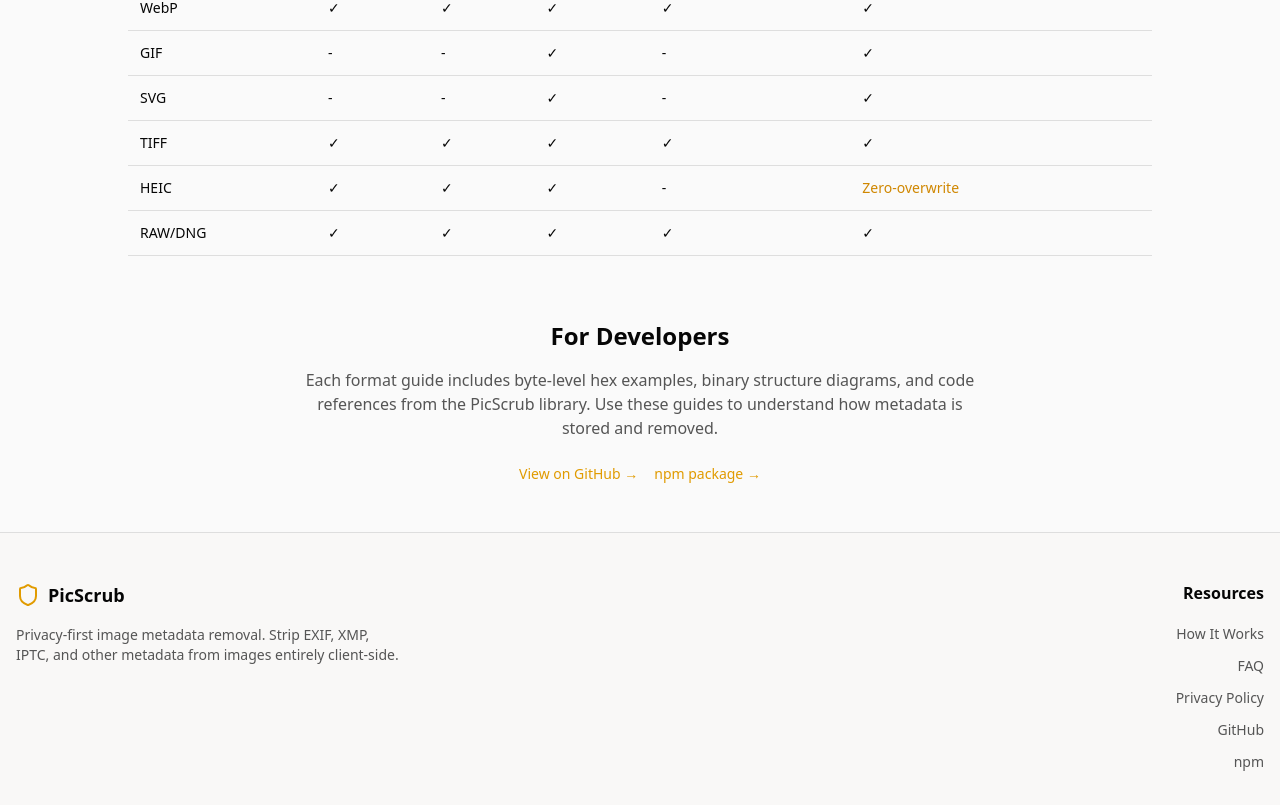
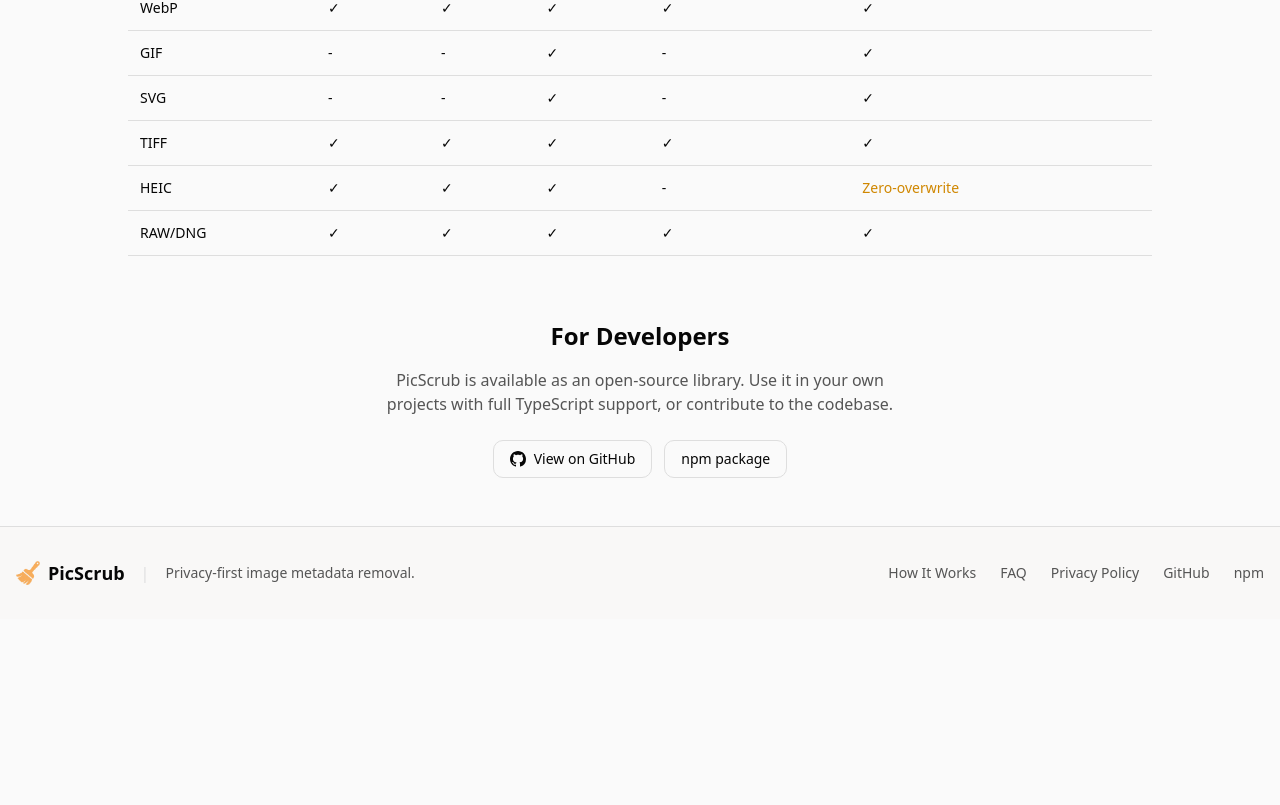
Before and after one commit to fasouto/picscrub-web, a Next.js app: page /formats in a window 1280 px wide. Shown: the part 933-1738 px from the top of the page. After the commit the page ends 1552 px from the top, so only its background shows below. Built offline with nearby package versions, Linux system fonts and the light colour scheme.

Commit message:
Update footer layout and formats page developer links

```diff
--- a/app/formats/page.tsx
+++ b/app/formats/page.tsx
@@ -140,27 +140,27 @@
         {/* Developer Info */}
         <section className="text-center">
           <h2 className="text-2xl font-bold mb-4">For Developers</h2>
-          <p className="text-muted-foreground max-w-2xl mx-auto mb-6">
-            Each format guide includes byte-level hex examples, binary structure
-            diagrams, and code references from the PicScrub library. Use these
-            guides to understand how metadata is stored and removed.
+          <p className="text-muted-foreground max-w-lg mx-auto mb-6">
+            PicScrub is available as an open-source library. Use it in your own
+            projects with full TypeScript support, or contribute to the codebase.
           </p>
-          <div className="flex justify-center gap-4">
+          <div className="flex justify-center gap-3">
             <a
               href="https://github.com/fasouto/picscrub"
               target="_blank"
               rel="noopener noreferrer"
-              className="text-sm font-medium text-primary hover:underline"
+              className="inline-flex items-center gap-2 px-4 py-2 text-sm font-medium border border-border rounded-lg hover:bg-muted transition-colors"
             >
-              View on GitHub →
+              <svg className="h-4 w-4" viewBox="0 0 24 24" fill="currentColor"><path d="M12 0C5.37 0 0 5.37 0 12c0 5.31 3.435 9.795 8.205 11.385.6.105.825-.255.825-.57 0-.285-.015-1.23-.015-2.235-3.015.555-3.795-.735-4.035-1.41-.135-.345-.72-1.41-1.23-1.695-.42-.225-1.02-.78-.015-.795.945-.015 1.62.87 1.845 1.23 1.08 1.815 2.805 1.305 3.495.99.105-.78.42-1.305.765-1.605-2.67-.3-5.46-1.335-5.46-5.925 0-1.305.465-2.385 1.23-3.225-.12-.3-.54-1.53.12-3.18 0 0 1.005-.315 3.3 1.23.96-.27 1.98-.405 3-.405s2.04.135 3 .405c2.295-1.56 3.3-1.23 3.3-1.23.66 1.65.24 2.88.12 3.18.765.84 1.23 1.905 1.23 3.225 0 4.605-2.805 5.625-5.475 5.925.435.375.81 1.095.81 2.22 0 1.605-.015 2.895-.015 3.3 0 .315.225.69.825.57A12.02 12.02 0 0 0 24 12c0-6.63-5.37-12-12-12z"/></svg>
+              View on GitHub
             </a>
             <a
               href="https://www.npmjs.com/package/picscrub"
               target="_blank"
               rel="noopener noreferrer"
-              className="text-sm font-medium text-primary hover:underline"
+              className="inline-flex items-center gap-2 px-4 py-2 text-sm font-medium border border-border rounded-lg hover:bg-muted transition-colors"
             >
-              npm package →
+              npm package
             </a>
           </div>
         </section>
--- a/components/Footer.tsx
+++ b/components/Footer.tsx
@@ -1,5 +1,5 @@
 import Link from "next/link";
-import { Shield } from "lucide-react";
+import Image from "next/image";
 
 const footerLinks = [
   { name: "How It Works", href: "/how-it-works" },
@@ -12,28 +12,26 @@
 export function Footer() {
   return (
     <footer className="border-t border-border bg-muted/30">
-      <div className="container mx-auto px-4 py-12">
-        <div className="grid grid-cols-1 md:grid-cols-2 gap-8">
+      <div className="container mx-auto px-4 py-8">
+        <div className="flex flex-col md:flex-row md:items-center md:justify-between gap-6">
           {/* Brand */}
-          <div>
-            <Link href="/" className="flex items-center gap-2 font-semibold mb-4">
-              <Shield className="h-6 w-6 text-primary" />
+          <div className="flex items-center gap-4">
+            <Link href="/" className="flex items-center gap-2 font-semibold">
+              <Image src="/logo.png" alt="PicScrub logo" width={24} height={24} />
               <span className="text-lg">PicScrub</span>
             </Link>
-            <p className="text-sm text-muted-foreground max-w-sm">
-              Privacy-first image metadata removal. Strip EXIF, XMP, IPTC, and other metadata
-              from images entirely client-side.
+            <span className="hidden md:inline text-border">|</span>
+            <p className="hidden md:block text-sm text-muted-foreground">
+              Privacy-first image metadata removal.
             </p>
           </div>
 
           {/* Links */}
-          <div className="md:text-right">
-            <h3 className="font-semibold mb-4">Resources</h3>
-            <ul className="space-y-2">
+          <nav className="flex flex-wrap gap-x-6 gap-y-2">
             {footerLinks.map((link) => (
-                <li key={link.name}>
-                  {link.external ? (
+              link.external ? (
                 <a
+                  key={link.name}
                   href={link.href}
                   target="_blank"
                   rel="noopener noreferrer"
@@ -43,18 +41,16 @@
                 </a>
               ) : (
                 <Link
+                  key={link.name}
                   href={link.href}
                   className="text-sm text-muted-foreground hover:text-foreground transition-colors"
                 >
                   {link.name}
                 </Link>
-                  )}
-                </li>
+              )
             ))}
-            </ul>
+          </nav>
         </div>
-        </div>
-
       </div>
     </footer>
   );
```
Lines whose indentation alone changed are shown as unchanged.
